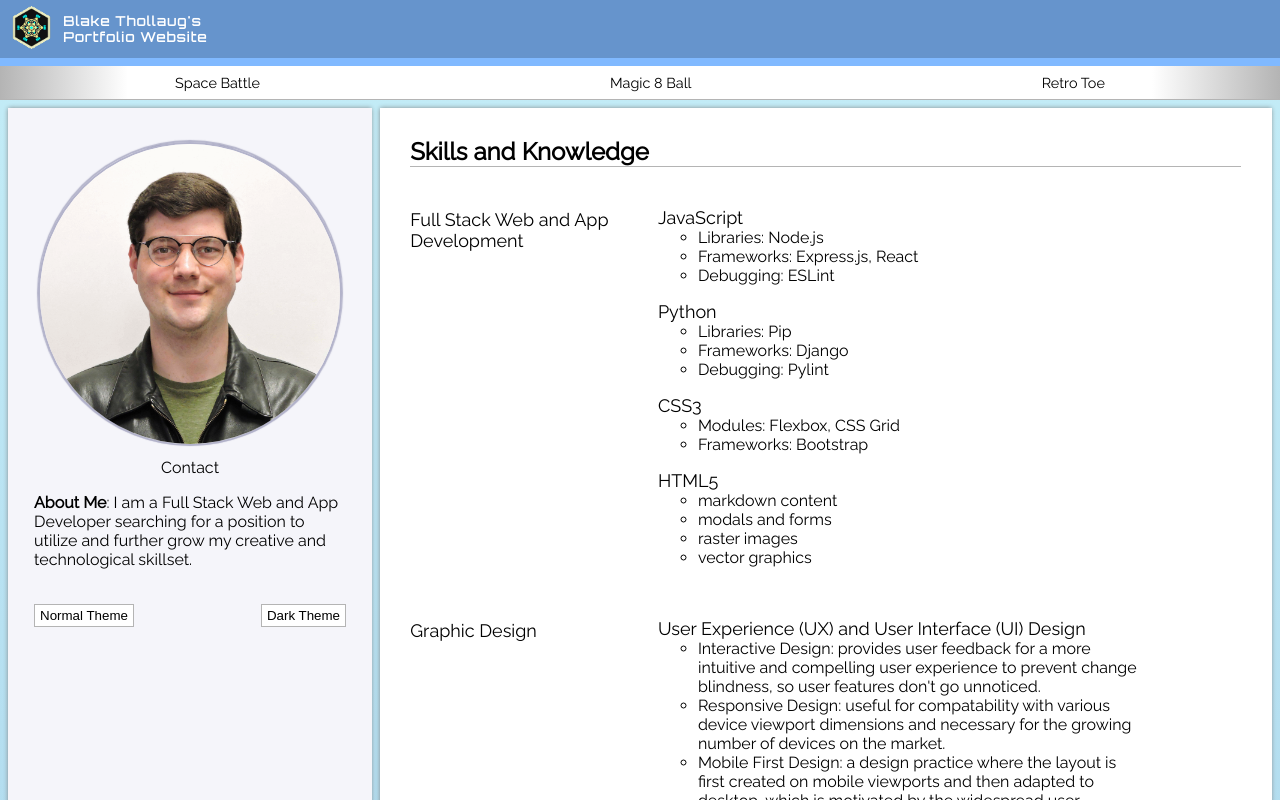
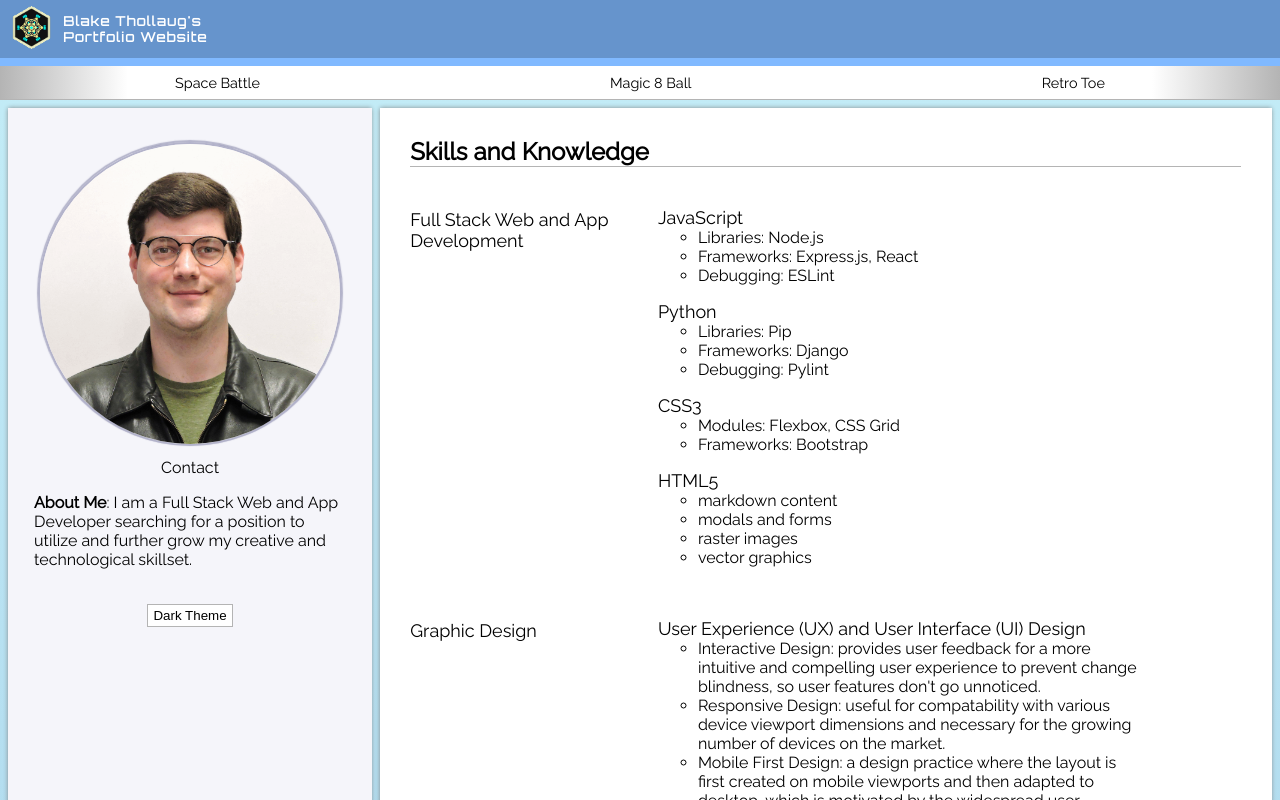
Before and after one commit to bthol/Portfolio-Frontend, a React (Create React App) app: page / in a window 1280 px wide. Shown: the top 800 px of the page. Built offline with nearby package versions, Linux system fonts and the light colour scheme; the HTML template or start-up script is replaced by a standard one.

Commit message:
theme switch toggle

```diff
--- a/src/App.css
+++ b/src/App.css
@@ -8,7 +8,7 @@
 }
 
 /* COLORS */
-.color-theme-normal {
+.color-theme-light {
   --color-background-1: #6694cc;
   --color-background-2: #c4edf7;
   --color-background-3: #f5f5fa;
--- a/src/App.js
+++ b/src/App.js
@@ -13,12 +13,12 @@ import { Section4 } from './Content/Section4';
 import { Footer } from './Footer/Footer';
 
 function App() {
-  const [theme, setTheme] = useState("color-theme-normal");
+  const [theme, setTheme] = useState("color-theme-light");
   const setThemeDark = () => {
     setTheme("color-theme-dark")
   }
-  const setThemeNormal = () => {
-    setTheme("color-theme-normal")
+  const setThemeLight = () => {
+    setTheme("color-theme-light")
   }
   const featureAlert = (e) => {
     e.preventDefault();
@@ -30,7 +30,7 @@ function App() {
       <Header />
       <span id="aside-main">
           <aside className="app-aside">
-            <Aside setThemeNormal={setThemeNormal} setThemeDark={setThemeDark} featureAlert={featureAlert}/>
+            <Aside setThemeLight={setThemeLight} setThemeDark={setThemeDark} featureAlert={featureAlert}/>
           </aside>
           <main className="app-main">
             <div className="section-lists">
--- a/src/Aside/Aside.jsx
+++ b/src/Aside/Aside.jsx
@@ -1,7 +1,17 @@
 import React from 'react';
+import { useState } from 'react';
 import { ProfilePhoto } from '../Images/ProfilePhoto';
 
 const Aside = (props) => {
+    const [tog, setTog] = useState(true);
+    const toggle = () => {
+        setTog(!tog)
+    }
+    if (tog) {
+        props.setThemeLight();
+    } else {
+        props.setThemeDark();
+    }
     return(
         <div>
             <ProfilePhoto></ProfilePhoto>
@@ -10,9 +20,8 @@ const Aside = (props) => {
             </div>
             <p><b>About Me</b>: I am a Full Stack Web and App Developer searching for a position to utilize and further grow my creative and technological skillset.</p>
             <br />
-            <div className="flex-between">
-                <button id="btn-theme-normal" className="buttons" onClick={props.setThemeNormal}>Normal Theme</button>
-                <button id="btn-theme-dark" className="buttons dark-button" onClick={props.setThemeDark}>Dark Theme</button>
+            <div className="flex-around">
+                <button id="btn-theme" className="buttons dark-button" onClick={toggle}>Dark Theme</button>
             </div>
         </div>
     )
```
